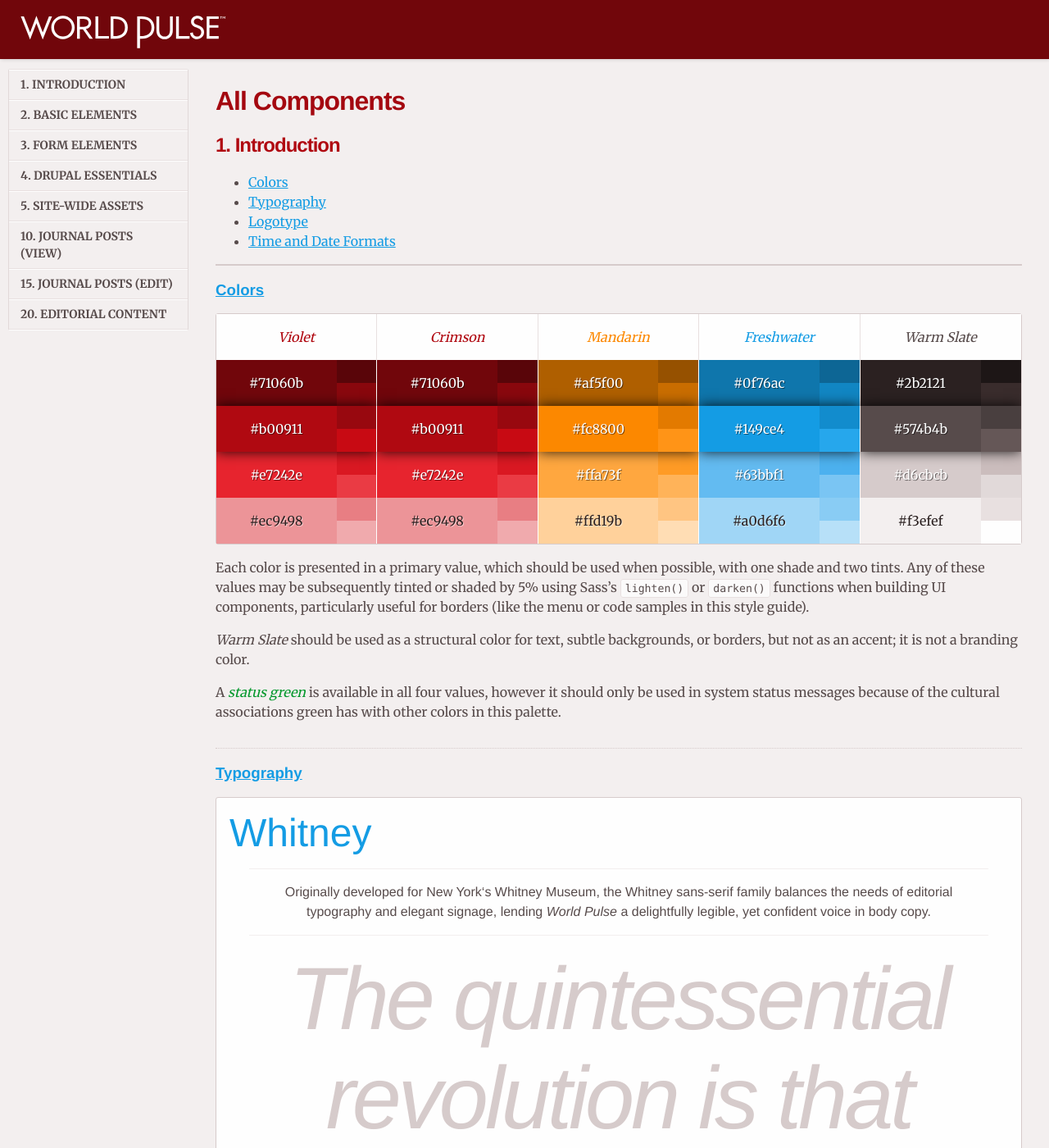
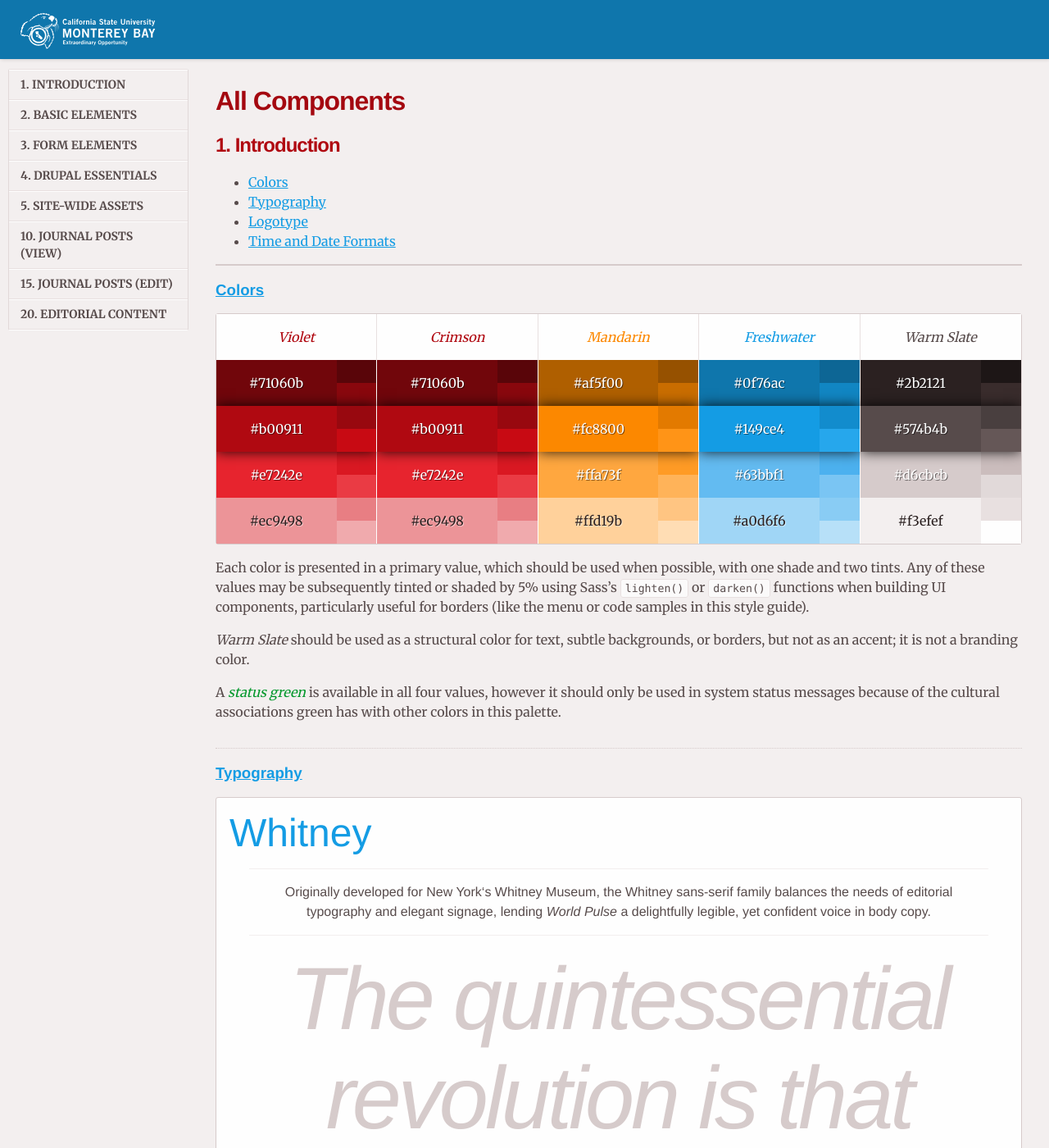
Before and after one commit to fourkitchens/csumb-style-guide, a Jekyll site: the page built from index.html, in a window 1280 px wide and 1400 px high. Shown: the whole window at 82% size. Built offline with Jekyll 4.4.1, drawn with Linux system fonts in a browser that asks for light colours; nearby versions of some CDN libraries; some web fonts are replaced; Markdown is read by kramdown in place of the engine named in the settings.

Commit message:
added trade gothic, header

```diff
--- a/CNAME
+++ b/CNAME
@@ -1 +1 @@
-wp.style.fourkitchens.com
+csumb.style.fourkitchens.com
--- a/_layouts/default.html
+++ b/_layouts/default.html
@@ -6,6 +6,7 @@
     <title>{{ page.title }} | {{ site.name }}</title>
     <meta name="viewport" content="width=device-width" />
     <script src="/styleguide-assets/js/modernizr-latest.js"></script>
+    <script type="text/javascript" src="http://fast.fonts.net/jsapi/b48dd953-9f4b-4f1d-9ec9-95e7e63bf76c.js"></script>
 
     <!-- Custom CSS -->
     <link rel="stylesheet" type="text/css" href="//cloud.typography.com/6795652/718384/css/fonts.css" />
--- a/css/ckeditor.css
+++ b/css/ckeditor.css
@@ -427,7 +427,7 @@
 }
 
 h1, h2, h3, h4, h5, h6 {
-  font-family: "Gotham SSm A", "Gotham SSm B", Helvetica, Arial, "Nimbus Sans L", sans-serif;
+  font-family: "TradeGothicNextW01-Cond", Helvetica, Arial, "Nimbus Sans L", sans-serif;
   font-weight: 600;
   line-height: 1.125;
 }
--- a/css/style.css
+++ b/css/style.css
@@ -438,7 +438,7 @@
 }
 
 h1, h2, h3, h4, h5, h6 {
-  font-family: "Gotham SSm A", "Gotham SSm B", Helvetica, Arial, "Nimbus Sans L", sans-serif;
+  font-family: "TradeGothicNextW01-Cond", Helvetica, Arial, "Nimbus Sans L", sans-serif;
   font-weight: 600;
   line-height: 1.125;
 }
@@ -1281,8 +1281,8 @@
  * The design for the header.
  */
 #header {
-  background-color: #71060b;
-  border-bottom: 1px solid #590509;
+  background-color: #0f76ac;
+  border-bottom: 1px solid #0d6695;
   -webkit-box-shadow: 1px 0 5px rgba(0, 0, 0, 0.2);
   box-shadow: 1px 0 5px rgba(0, 0, 0, 0.2);
   color: #fefefe;
@@ -1342,7 +1342,7 @@
 }
 
 .no-js .logo-white-solid .logo, .no-js .logo-white-solid.crimson-gradient .logo:after, .no-svg .logo-white-solid .logo, .no-svg .logo-white-solid.crimson-gradient .logo:after {
-  background-color: #71060b;
+  background-color: #0f76ac;
   background-image: url('../images/logos/logo-white-solid.png');
 }
 @media (min-resolution: 1.5dppx), (-webkit-min-device-pixel-ratio: 1.5), (min--moz-device-pixel-ratio: 1.5), (min-resolution: 144dpi) {
@@ -1351,7 +1351,7 @@
   }
 }
 .svg .logo-white-solid .logo, .svg .logo-white-solid.crimson-gradient .logo:after {
-  background-color: #71060b;
+  background-color: #0f76ac;
   background-image: url('../images/logos/logo-white-solid.svg');
 }
 
--- a/css/styleguide.css
+++ b/css/styleguide.css
@@ -13,7 +13,7 @@
 }
 
 h1, h2, h3, h4, h5, h6 {
-  font-family: "Gotham SSm A", "Gotham SSm B", Helvetica, Arial, "Nimbus Sans L", sans-serif;
+  font-family: "TradeGothicNextW01-Cond", Helvetica, Arial, "Nimbus Sans L", sans-serif;
   font-weight: 600;
   line-height: 1.125;
 }
@@ -187,7 +187,7 @@
   max-width: 1000px;
 }
 .styleguide-container > header {
-  background-color: #71060b;
+  background-color: #0f76ac;
   -webkit-box-shadow: 1px 0 5px rgba(0, 0, 0, 0.2);
   box-shadow: 1px 0 5px rgba(0, 0, 0, 0.2);
   color: #fefefe;
--- a/sass/components/_header.scss
+++ b/sass/components/_header.scss
@@ -4,8 +4,8 @@
  */
 
 #header {
-  background-color: wp-color($red, dark);
-  border-bottom: 1px solid wp-color($red, dark, -5%);
+  background-color: color($blue, dark);
+  border-bottom: 1px solid color($blue, dark, -5%);
   @include box-shadow(1px 0 5px rgba(0,0,0,0.2));
   color: $white;
 }
--- a/sass/components/_logo.scss
+++ b/sass/components/_logo.scss
@@ -90,7 +90,7 @@
 
   #{nest('.no-js, .no-svg', '& .logo, &.crimson-gradient .logo:after')} {
     background: {
-      color: wp-color($red, 'dark');
+      color: color($blue, 'dark');
       image: image-url('logos/logo-white-solid.png');
     }
 
@@ -103,7 +103,7 @@
   }
 
   #{nest('.svg', '& .logo, &.crimson-gradient .logo:after')} {
-    background-color: wp-color($red, 'dark');
+    background-color: color($blue, 'dark');
     background-image: image-url('logos/logo-white-solid.svg');
   }
 }
--- a/sass/global/_type.scss
+++ b/sass/global/_type.scss
@@ -20,7 +20,7 @@
 // For more information, see http://24ways.org/2006/compose-to-a-vertical-rhythm
 
 #{headings()} {
-  font-family: $gotham;
+  font-family: $trade;
   font-weight: 600;
   line-height: 1.125;
 }
--- a/sass/styleguide/_styleguide.scss
+++ b/sass/styleguide/_styleguide.scss
@@ -41,7 +41,7 @@
   }
 
   > header {
-    background-color: wp-color($red, 'dark');
+    background-color: color($blue, 'dark');
     @include box-shadow(1px 0 5px rgba(0,0,0,0.2));
     color: $white;
     margin-bottom: 1em;
```
Also changed, not shown: css/style-ie8.css (+5 -5 lines), sass/config/_functions.scss (+46 -0 lines), sass/config/_variables.scss (+6 -5 lines), images/logos/logo-white-solid.png, images/logos/logo-white-solid.svg.
